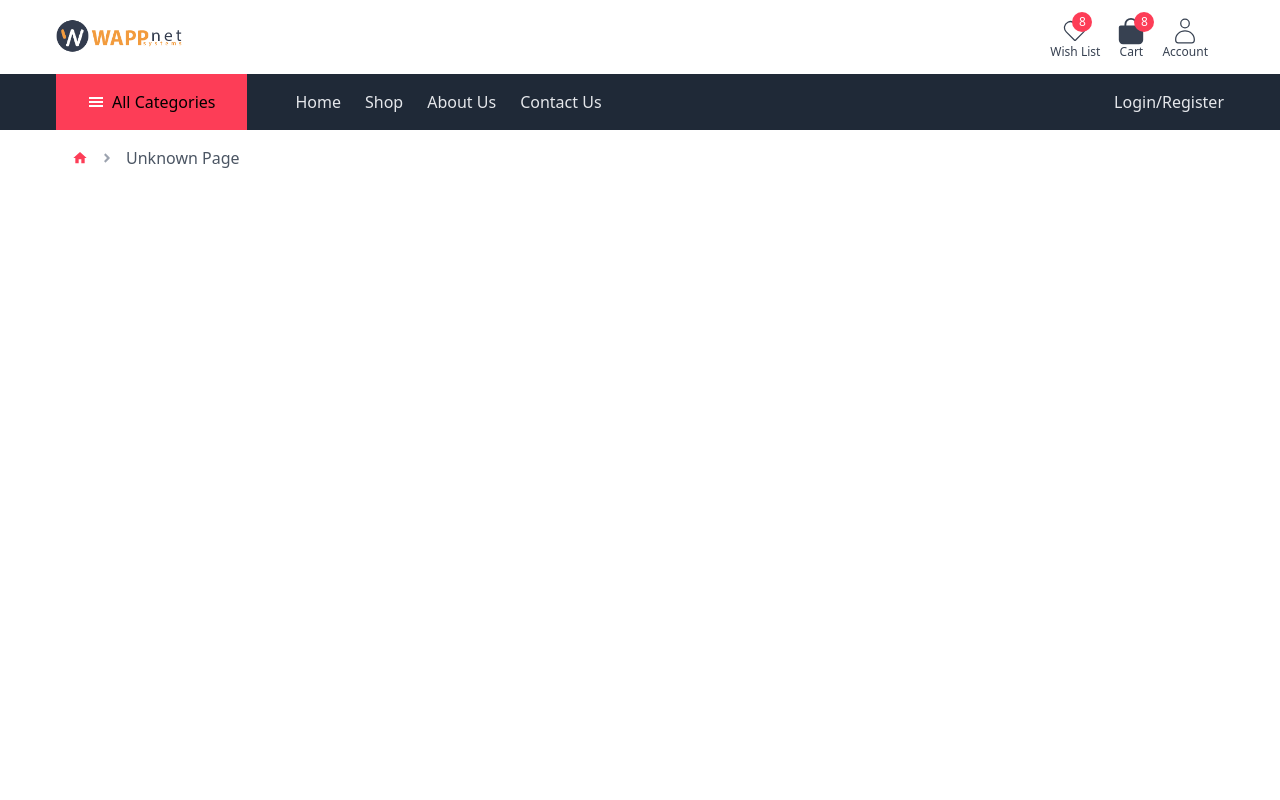
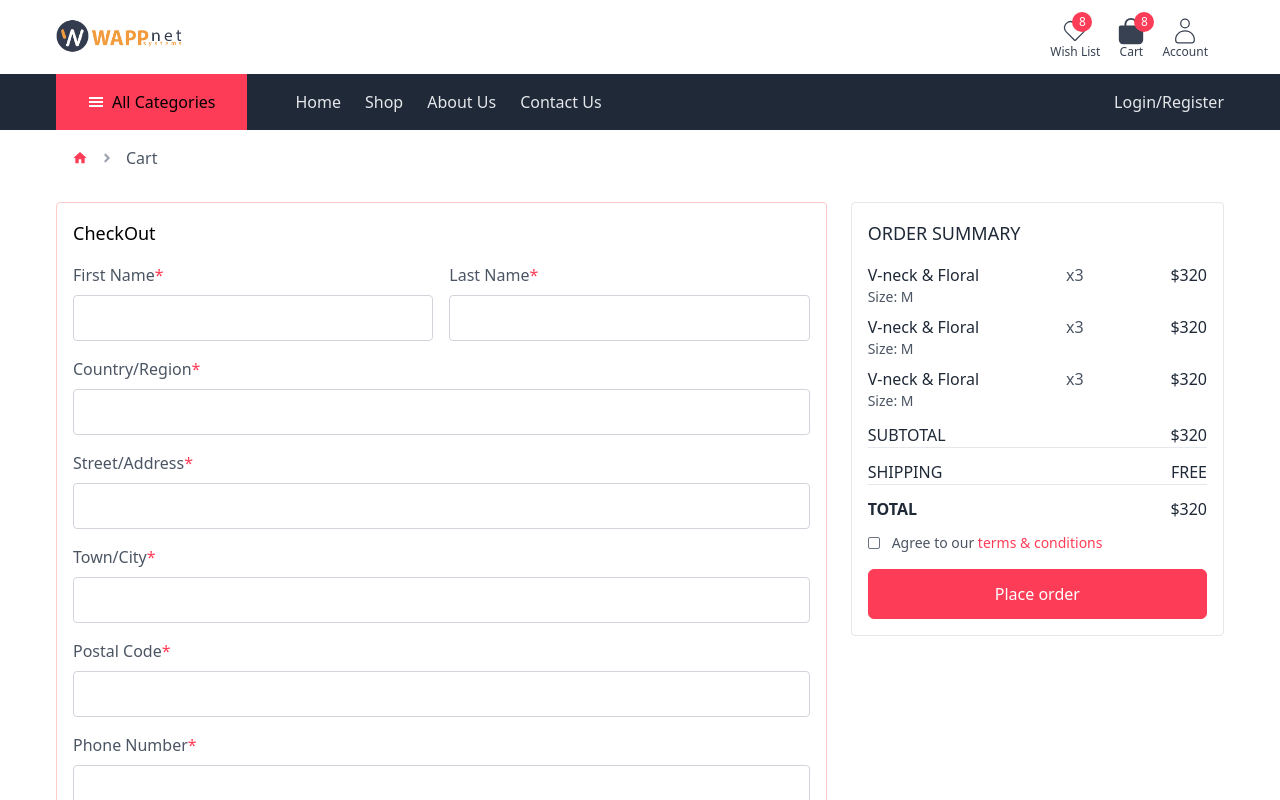
Before and after one commit to harshil-wappnet/ecommerce, a React (Create React App) app: page /cart in a window 1280 px wide. Shown: the top 800 px of the page. Built offline with nearby package versions, Linux system fonts and the light colour scheme.

Commit message:
created cart page

```diff
--- a/src/App.js
+++ b/src/App.js
@@ -6,6 +6,7 @@ import Shop from './pages/Shop';
 import ProductView from './pages/ProductView';
 import Login from '../src/pages/Login'
 import Account from './components/Account';
+import Cart from './pages/Cart';
 function App() {
   return (
     <div className="">
@@ -16,6 +17,7 @@ function App() {
         <Route path='/product-view' element={<ProductView />} />
         <Route path='/login' element={<Login />} />
         <Route path='/account' element={<Account />} />
+        <Route path='/cart' element={<Cart />} />
       </Routes>
     </div>
   );
--- a/src/components/Breadcrumb.js
+++ b/src/components/Breadcrumb.js
@@ -24,6 +24,9 @@ const Breadcrumb = () => {
         case '/account':
             elementName = 'Account';
             break;
+        case '/cart':
+            elementName = 'Cart';
+            break;
         // Add more cases as needed
         default:
             elementName = 'Unknown Page';
--- a/src/components/Dashboard.js
+++ b/src/components/Dashboard.js
@@ -35,7 +35,7 @@ const Dashboard = () => {
                                 8
                             </span>
                         </Link>
-                        <Link to="#" className='hidden lg:flex text-center text-gray-700 hover:text-primary transition relative flex-col items-center'>
+                        <Link to="/cart#" className='hidden lg:flex text-center text-gray-700 hover:text-primary transition relative flex-col items-center'>
                             <div className='text-3xl'>
                                 <IoBag />
                             </div>
--- a/src/components/ResponsiveNavBar.js
+++ b/src/components/ResponsiveNavBar.js
@@ -13,7 +13,7 @@ const ResponsiveNavBar = () => {
                     <Link to="/product-view" className="text-gray-300 hover:bg-gray-700 hover:text-white block rounded-md px-3 py-2 text-base font-medium">About Us</Link>
                     <Link to="/" className="text-gray-300 hover:bg-gray-700 hover:text-white block rounded-md px-3 py-2 text-base font-medium">Contact Us</Link>
                     <Link to="/" className="text-gray-300 hover:bg-gray-700 hover:text-white block rounded-md px-3 py-2 text-base font-medium">Wish List</Link>
-                    <Link to="/" className="text-gray-300 hover:bg-gray-700 hover:text-white block rounded-md px-3 py-2 text-base font-medium">Cart</Link>
+                    <Link to="/cart" className="text-gray-300 hover:bg-gray-700 hover:text-white block rounded-md px-3 py-2 text-base font-medium">Cart</Link>
                     <Link to="/account" className="text-gray-300 hover:bg-gray-700 hover:text-white block rounded-md px-3 py-2 text-base font-medium">Account</Link>
                 </div>
                 <Link to="/login" className="text-gray-300 hover:bg-gray-700 hover:text-white block rounded-md px-3 py-2 text-base font-medium">Login/Register</Link>
--- a/src/index.css
+++ b/src/index.css
@@ -10,4 +10,8 @@
   .color-selector input:checked + label {
     @apply ring-2 ring-primary;
   }
+
+  .input-box {
+    @apply block w-full border border-gray-300 px-3 py-3 text-gray-600 text-sm rounded placeholder-gray-400 focus:border-primary focus:ring-0;
+  }
 }
--- /dev/null
+++ b/src/pages/Cart.js
@@ -0,0 +1,103 @@
+import React from 'react'
+import { Link } from 'react-router-dom'
+const Cart = () => {
+    return (
+        <div className='container grid grid-cols-12 items-start pb-16 pt-4 gap-6'>
+
+            <div className='col-span-8 border border-red-200 p-4 rounded'>
+                <h3 className='text-lg font-medium capitalize mb-4'>CheckOut</h3>
+                <div className='space-y-4'>
+                    <div className='grid grid-cols-2 gap-4'>
+                        <div>
+                            <label className='text-gray-600 mb-2 block'>First Name<span className='text-primary'>*</span></label>
+                            <input type="text" className='input-box' />
+                        </div>
+                        <div>
+                            <label className='text-gray-600 mb-2 block'>Last Name<span className='text-primary'>*</span></label>
+                            <input type="text" className='input-box' />
+                        </div>
+                    </div>
+                    <div>
+                        <label className='text-gray-600 mb-2 block'>Country/Region<span className='text-primary'>*</span></label>
+                        <input type="text" className='input-box' />
+                    </div>
+                    <div>
+                        <label className='text-gray-600 mb-2 block'>Street/Address<span className='text-primary'>*</span></label>
+                        <input type="text" className='input-box' />
+                    </div>
+                    <div>
+                        <label className='text-gray-600 mb-2 block'>Town/City<span className='text-primary'>*</span></label>
+                        <input type="text" className='input-box' />
+                    </div>
+                    <div>
+                        <label className='text-gray-600 mb-2 block'>Postal Code<span className='text-primary'>*</span></label>
+                        <input type="text" className='input-box' />
+                    </div>
+                    <div>
+                        <label className='text-gray-600 mb-2 block'>Phone Number<span className='text-primary'>*</span></label>
+                        <input type="text" className='input-box' />
+                    </div>
+                    <div>
+                        <label className='text-gray-600 mb-2 block'>Email Address<span className='text-primary'>*</span></label>
+                        <input type="text" className='input-box' />
+                    </div>
+                </div>
+            </div>
+
+            <div className='col-span-4 border border-gray-200 p-4 rounded'>
+                <h4 className='text-gray-800 text-lg mb-4 uppercase font-medium'>Order Summary</h4>
+                <div className='space-y-2'>
+                    <div className='flex justify-between'>
+                        <div>
+                            <h5 className='text-gray-800 font-medium'>V-neck & Floral</h5>
+                            <p className='text-sm text-gray-600 '>Size: M</p>
+                        </div>
+                        <p className='text-gray-600'>
+                            x3
+                        </p>
+                        <p className='text-gray-800 font-medium '>$320</p>
+                    </div>
+                    <div className='flex justify-between'>
+                        <div>
+                            <h5 className='text-gray-800 font-medium'>V-neck & Floral</h5>
+                            <p className='text-sm text-gray-600 '>Size: M</p>
+                        </div>
+                        <p className='text-gray-600'>
+                            x3
+                        </p>
+                        <p className='text-gray-800 font-medium '>$320</p>
+                    </div>
+                    <div className='flex justify-between'>
+                        <div>
+                            <h5 className='text-gray-800 font-medium'>V-neck & Floral</h5>
+                            <p className='text-sm text-gray-600 '>Size: M</p>
+                        </div>
+                        <p className='text-gray-600'>
+                            x3
+                        </p>
+                        <p className='text-gray-800 font-medium '>$320</p>
+                    </div>
+                </div>
+                <div className='flex justify-between border-b border-gray-200 uppercase text-gray-800 font-medium my-3'>
+                    <p>Subtotal</p>
+                    <p>$320</p>
+                </div>
+                <div className='flex justify-between border-b border-gray-200 uppercase text-gray-800 font-medium my-3'>
+                    <p>Shipping</p>
+                    <p>Free</p>
+                </div>
+                <div className='flex justify-between uppercase text-gray-800 font-medium my-3'>
+                    <p className='font-semibold'>Total</p>
+                    <p>$320</p>
+                </div>
+                <div className='flex items-center mb-4 mt-2'>
+                    <input id="agreement" type="checkbox" className='text-primary focus:ring-0 rounded-sm cursor-pointer w-3 h-3' />
+                    <label htmlFor="agreement" className='text-gray-600 ml-3 cursor-pointer text-sm'>Agree to our <Link to="/" className="text-primary">terms & conditions</Link></label>
+                </div>
+                <Link to='/' className='w-full block px-4 py-3 text-center text-white font-medium bg-primary border border-primary rounded-md hover:bg-transparent hover:text-primary transition'>Place order</Link>
+            </div>
+        </div>
+    )
+}
+
+export default Cart
```
